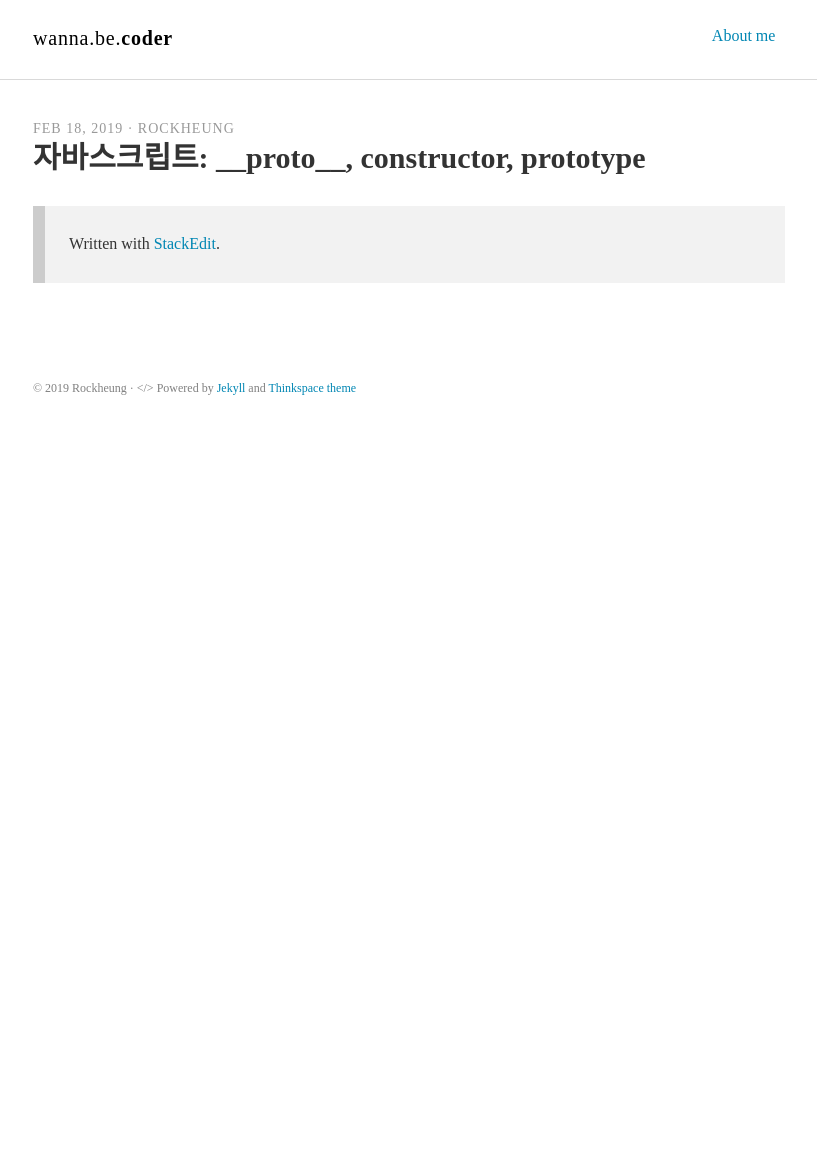
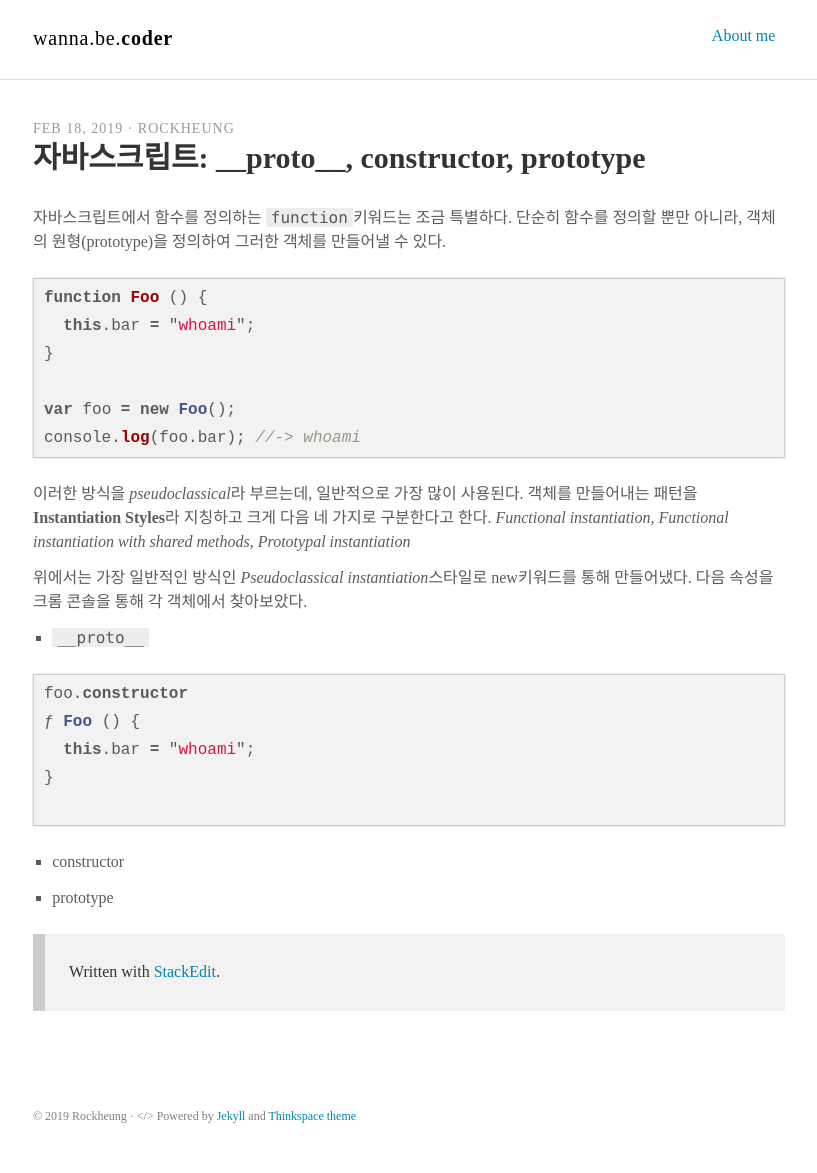
Before and after one commit to Rockheung/rockheung.github.io, a Jekyll site: the page built from _posts/2019-02-18-자바스크립트-__proto__-constructor-prototype.md, in a window 1280 px wide. Shown: the whole page, without its empty margins (231-1048 px from the left). Built offline with Jekyll 4.4.1, drawn with Linux system fonts in a browser that asks for light colours; a style sheet for code colours, icons or effects is not loaded; before the commit the page ends 900 px from its top, so only the background shows below that.

Commit message:
_posts/2019-02-18-자바스크립트-__proto__-constructor-prototype.md updated from https://stackedit.io/

````diff
--- a/_posts/2019-02-18-자바스크립트-__proto__-constructor-prototype.md
+++ b/_posts/2019-02-18-자바스크립트-__proto__-constructor-prototype.md
@@ -6,7 +6,32 @@ tags: codestates javascript bootcamp
 categories: Study
 
 ---
+자바스크립트에서 함수를 정의하는 `function`키워드는 조금 특별하다. 단순히 함수를 정의할 뿐만 아니라, 객체의 원형(prototype)을 정의하여 그러한 객체를 만들어낼 수 있다.
 
+```javascript
+function Foo () {
+  this.bar = "whoami";
+}
 
+var foo = new Foo();
+console.log(foo.bar); //-> whoami
+```
+이러한 방식을 *pseudoclassical*라 부르는데, 일반적으로 가장 많이 사용된다. 객체를 만들어내는 패턴을 **Instantiation Styles**라 지칭하고 크게 다음 네 가지로 구분한다고 한다. *Functional instantiation*, *Functional instantiation with shared methods*, *Prototypal instantiation*
+
+위에서는 가장 일반적인 방식인 *Pseudoclassical instantiation*스타일로 new키워드를 통해 만들어냈다. 다음 속성을 크롬 콘솔을 통해 각 객체에서 찾아보았다.
+
+- `__proto__`
+
+```javascript
+foo.constructor
+ƒ Foo () {
+  this.bar = "whoami";
+}
+
+```
+
+- constructor
+
+- prototype
 
 > Written with [StackEdit](https://stackedit.io/).
````
